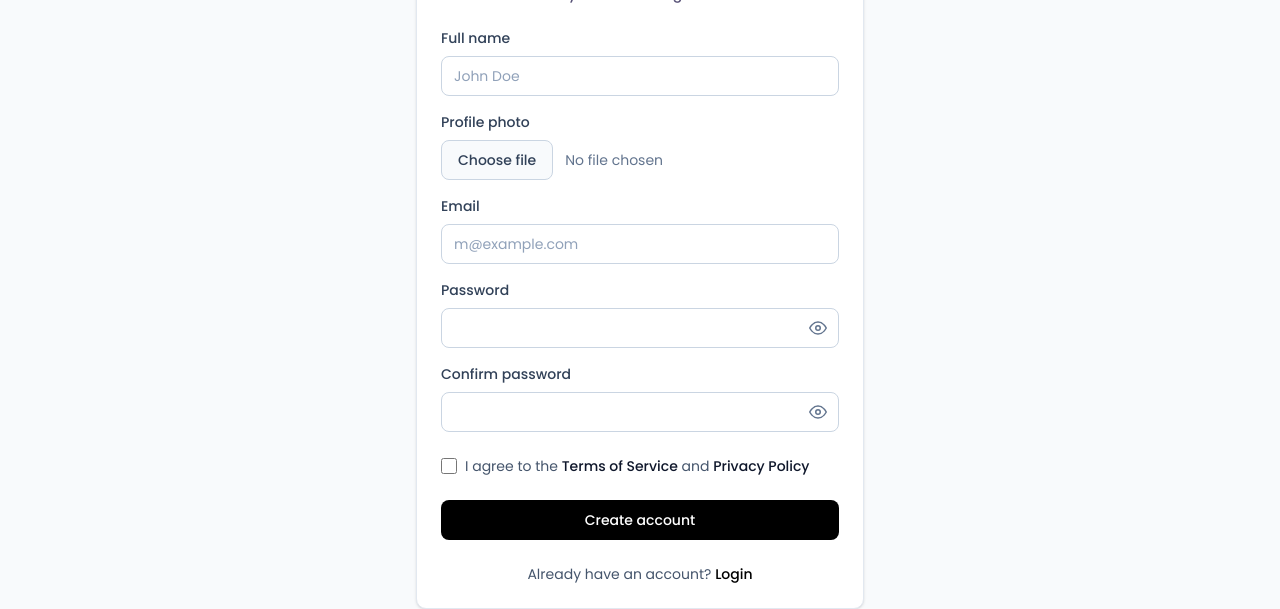
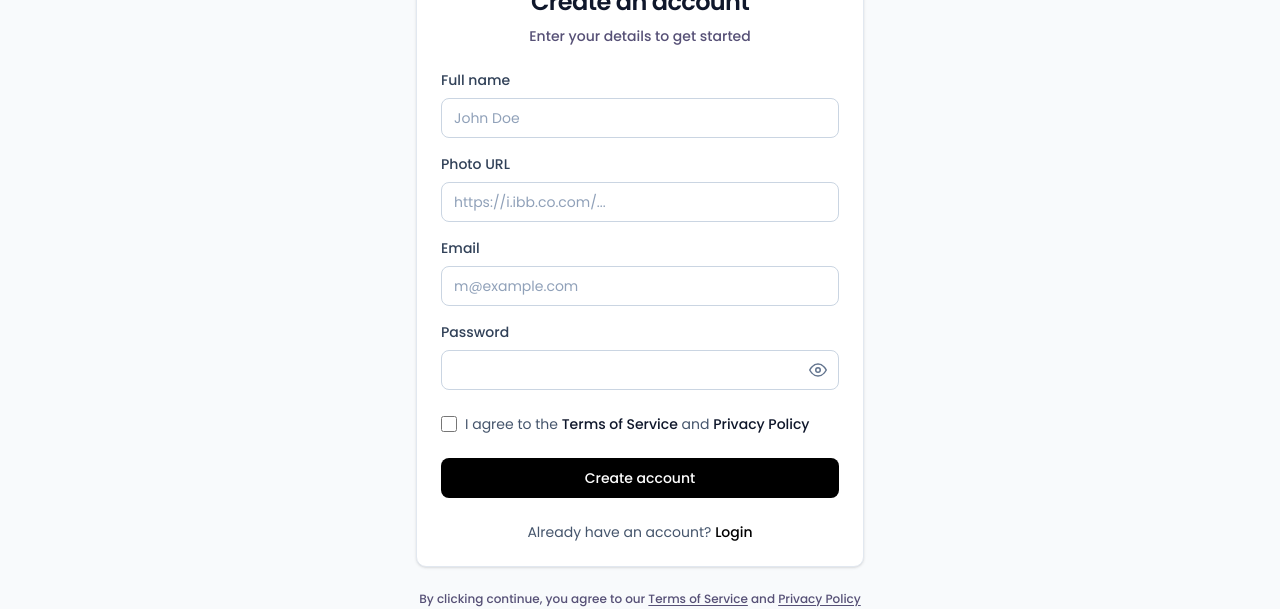
Before and after one commit to CodeXplorers-PH/brain-zap-client, a React (Vite) app: page /signup in a window 1280 px wide. Shown: the part 204-813 px from the top of the page. Built offline with nearby package versions, Linux system fonts and the light colour scheme; no server answers; a web font is replaced by a local one.

Commit message:
[Added] Signup works perfectly and user data stays intact

```diff
--- a/src/Pages/Signup/Signup.jsx
+++ b/src/Pages/Signup/Signup.jsx
@@ -1,6 +1,7 @@
-import React, { useState, useRef } from 'react';
+import React, { useState, useRef, useContext } from 'react';
 import { Link } from 'react-router-dom';
 import { FiEye, FiEyeOff } from "react-icons/fi";
+import { AuthContext } from '@/provider/AuthProvider';
 
 const Signup = () => {
     const [password, setPassword] = useState('');
@@ -9,6 +10,32 @@ const Signup = () => {
     const [showPassword, setShowPassword] = useState(false);
     const [showConfirmPassword, setShowConfirmPassword] = useState(false);
     const fileInputRef = useRef(null);
+
+    const {createNewUser , setUser} = useContext(AuthContext);
+
+    const handleSubmit = (e) => {
+        e.preventDefault();
+
+        const form = new FormData(e.target);
+        const name = form.get('name');
+        const email = form.get('email');
+        const photo = form.get('photo');
+        const password = form.get('password');
+        console.log({name, email, photo, password});
+
+        createNewUser(email, password)
+        .then(result => {
+            const user = result.user;
+            setUser(user)
+            console.log(user);
+        })
+        .catch((error) => {
+            const errorCode = error.code;
+            const errorMessage = error.message;
+            console.log(errorCode, errorMessage);
+            // ..
+        });
+    }
 
     const calculateStrength = (pass) => {
         let score = 0;
@@ -75,20 +102,32 @@ const Signup = () => {
                     </p>
                 </div>
 
-                <form className="grid gap-4">
+                <form onSubmit={handleSubmit} className="grid gap-4">
                     {/* Full Name */}
                     <div className="grid gap-2">
                         <label htmlFor="fullName" className="text-sm font-medium text-slate-700">
                             Full name
                         </label>
                         <input
+                            name='name'
                             type="text"
                             placeholder="John Doe"
                             className="h-10 w-full rounded-md border border-slate-300 bg-transparent px-3 py-2 text-sm placeholder:text-slate-400 focus:outline-none focus:ring-2 focus:ring-slate-400 focus:ring-offset-1"
                         />
                     </div>
+                    <div className="grid gap-2">
+                        <label htmlFor="fullName" className="text-sm font-medium text-slate-700">
+                            Photo URL
+                        </label>
+                        <input
+                            name='photo'
+                            type="text"
+                            placeholder="https://i.ibb.co.com/..."
+                            className="h-10 w-full rounded-md border border-slate-300 bg-transparent px-3 py-2 text-sm placeholder:text-slate-400 focus:outline-none focus:ring-2 focus:ring-slate-400 focus:ring-offset-1"
+                        />
+                    </div>
 
-                    {/* Profile Photo */}
+                    {/* Profile Photo
                     <div className="grid gap-2">
                         <label className="text-sm font-medium text-slate-700">
                             Profile photo
@@ -112,7 +151,7 @@ const Signup = () => {
                                 className="hidden"
                             />
                         </div>
-                    </div>
+                    </div> */}
 
                     {/* Email */}
                     <div className="grid gap-2">
@@ -120,6 +159,7 @@ const Signup = () => {
                             Email
                         </label>
                         <input
+                            name='email'
                             type="email"
                             placeholder="m@example.com"
                             className="h-10 w-full rounded-md border border-slate-300 bg-transparent px-3 py-2 text-sm placeholder:text-slate-400 focus:outline-none focus:ring-2 focus:ring-slate-400 focus:ring-offset-1"
@@ -133,6 +173,7 @@ const Signup = () => {
                         </label>
                         <div className="relative">
                             <input
+                                name='password'
                                 type={showPassword ? "text" : "password"}
                                 value={password}
                                 onChange={handlePasswordChange}
@@ -172,7 +213,7 @@ const Signup = () => {
                         )}
                     </div>
 
-                    {/* Confirm Password */}
+                    {/* Confirm Password
                     <div className="grid gap-2">
                         <label htmlFor="confirmPassword" className="text-sm font-medium text-slate-700">
                             Confirm password
@@ -190,7 +231,7 @@ const Signup = () => {
                                 {showConfirmPassword ? <FiEyeOff size={18} /> : <FiEye size={18} />}
                             </button>
                         </div>
-                    </div>
+                    </div> */}
 
                     {/* Terms Agreement */}
                     <div className="flex items-center space-x-2 pt-2">
--- a/src/provider/AuthProvider.jsx
+++ b/src/provider/AuthProvider.jsx
@@ -1,15 +1,33 @@
-import React, { createContext, useState } from 'react';
+import app from '@/firebase/firebase.config';
+import React, { createContext, useEffect, useState } from 'react';
+import { createUserWithEmailAndPassword, getAuth, onAuthStateChanged } from "firebase/auth";
+
 
 export const AuthContext = createContext();
+const auth = getAuth(app);
 
 const AuthProvider = ({children}) => {
-    const [user, setUser] = useState(null)
+    const [user, setUser] = useState(null);
+    console.log(user);
+
+    const createNewUser = (email, password) =>{
+        return createUserWithEmailAndPassword(auth, email, password)
+    }
 
     const authInfo = {
         user,
         setUser,
+        createNewUser
+    }
 
-    }
+    useEffect(() => {
+        const unsubscribe = onAuthStateChanged(auth, currentUser => {
+            setUser(currentUser);
+        })
+        return () => {
+            unsubscribe();
+        }
+    },[])
 
     return <AuthContext.Provider value={authInfo}>
         {children}
```
